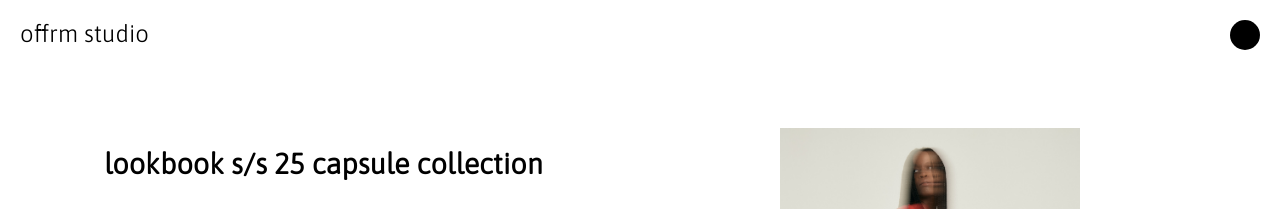
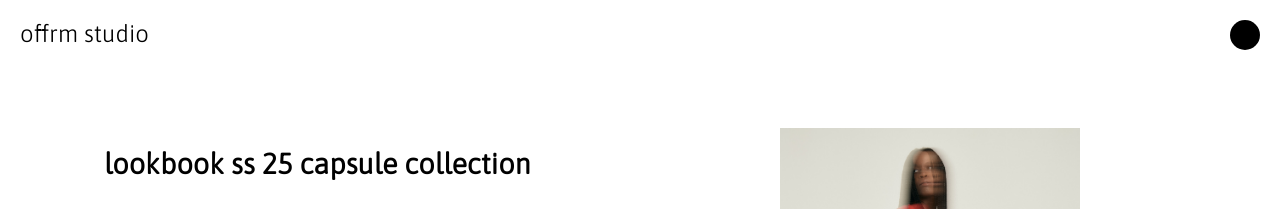
Before and after one commit to Julyy-S/offrm-studio, a plain HTML site: page projets/sonsoee/en/index.html in a window 1280 px wide. Shown: the top 209 px of the page. Drawn offline with Linux system fonts and the light colour scheme.

Commit message:
update s/s

```diff
--- a/projets/sonsoee/en/index.html
+++ b/projets/sonsoee/en/index.html
@@ -26,7 +26,7 @@
   <main class="projet-wrapper">
     <div class="projet-main">
       <div class="projet-texte">
-        <h1>LOOKBOOK S/S 25 CAPSULE COLLECTION</h1>
+        <h1>LOOKBOOK SS 25 CAPSULE COLLECTION</h1>
         <h2></h2>
 
         <p><strong>client</strong> sonsoee</p>
```
Also changed, not shown: projets/sonsoee/index.html (+1 -1 lines).
